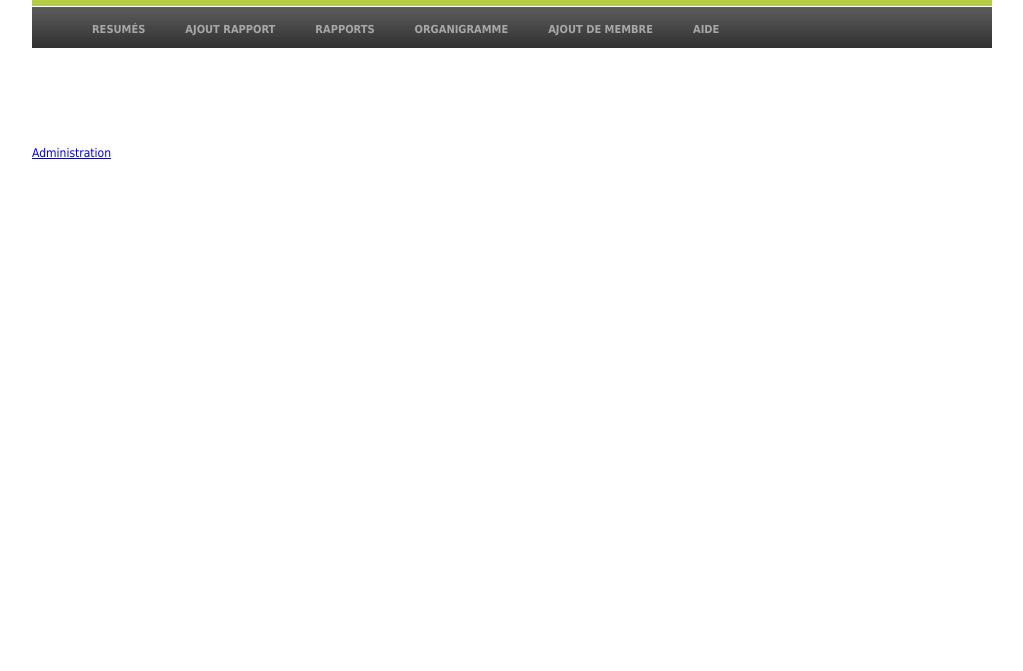
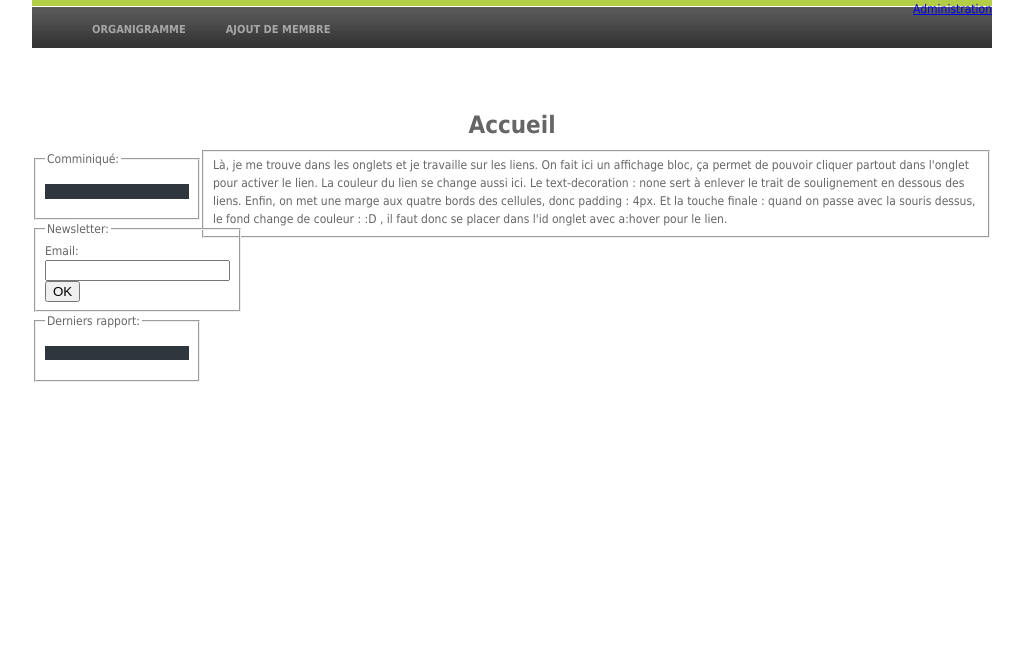
Before and after one commit to yeleman/ancf, a Django app: template anm_site/anm/templates/dashboard.html in a window 1280 px wide. Shown: the top 671 px of the page, without its empty margins (128-1151 px from the left). Run offline with Django 3.2, Linux system fonts and the light colour scheme; the template is opened without the code that fills it: values that come from a table or form of the project are taken from there, others are empty; parts of the project's set-up code (start-up, migrations or seed data) failed here and were passed over.

Commit message:
Amélioration de la accueil

```diff
--- a/anm_site/anm/form.py
+++ b/anm_site/anm/form.py
@@ -26,6 +26,13 @@ class Memberform(forms.ModelForm):
         model = Member
 
 
+class Newsletterform(forms.ModelForm):
+
+    class Meta:
+        model = Newsletter
+        exclude = ['date']
+
+
 class LoginForm(forms.Form):
     username = forms.CharField(max_length=100, label="Nom d'utilisateur")
     password = forms.CharField(max_length=100, label="Mot de passe",\
--- a/anm_site/anm/models.py
+++ b/anm_site/anm/models.py
@@ -36,14 +36,16 @@ class Report(models.Model):
     date = models.DateField(verbose_name=("Fait le"),\
                              default=datetime.datetime.today)
     type_report = models.CharField(max_length=100, verbose_name=("Type"))
+    description = models.CharField(max_length=100, verbose_name=("description"))
     report_pdf = models.FileField(upload_to='report_doc/', \
                                   verbose_name=('Le rapport'), \
                                   null=True)
     author = models.ForeignKey(Member, verbose_name=("Rapporteur"))
 
     def __unicode__(self):
-        return (u'%(author)s %(type)s') % \
-                {'author': self.author, 'type': self.type_report}
+        return (u'%(author)s %(type)s %(description)s') % \
+                {'author': self.author, 'description': self.description, \
+                                                'type': self.type_report}
 
 
 class News(models.Model):
@@ -66,5 +68,5 @@ class Newsletter(models.Model):
     email = models.EmailField(max_length=75, verbose_name=("Email"))
 
     def __unicode__(self):
-        return (u'%(last_name)s %(first_name)s') % \
-                {'last_name': self.last_name, 'first_name': self.first_name}
+        return (u'%(email)s %(date)s') % \
+                {'email': self.email, 'date': self.date}
--- a/anm_site/anm/templates/_menu.html
+++ b/anm_site/anm/templates/_menu.html
@@ -1,10 +1,16 @@
 <div id="menu">
-    <ul>
-        <li ><a {% if category = 'dashboard' %}class="current"{% endif %} href="{% url dashboard %}" > <span>Resumés</span></a></li>
-        <li ><a {% if category = 'add_rapport' %}class="current"{% endif %} href="{% url add_rapport %}" > <span>Ajout rapport</span></a></li>
-        <li ><a {% if category = 'consultation' %}class="current"{% endif %} href="{% url consultation_report %}" ><span>Rapports</span></a></li>
-        <li ><a {% if category = 'modif_organization_chart' %}class="current"{% endif %} href="{% url modif_organization_chart %}" ><span>Organigramme</span></a>
-        <li ><a {% if category = 'add_member' %}class="current"{% endif %} href="{% url add_member %}" ><span>Ajout de membre</span></a>
-        <li ><a {% if category = '' %}class="current"{% endif %} href= "#"><span>Aide</span></a></li>
-    </ul>
+    {% if user %}
+        <ul>
+            <li ><a {% if category = 'modif_organization_chart' %}class="current"{% endif %} href="{% url modif_organization_chart %}" ><span>Organigramme</span></a>
+            <li ><a {% if category = 'add_member' %}class="current"{% endif %} href="{% url add_member %}" ><span>Ajout de membre</span></a>
+        </ul>
+    {% else %}
+        <ul>
+            <li ><a {% if category = 'dashboard' %}class="current"{% endif %} href="{% url dashboard %}" > <span>Accueil</span></a></li>
+            <li ><a {% if category = 'add_rapport' %}class="current"{% endif %} href="{% url add_rapport %}" > <span>Ajout rapport</span></a></li>
+            <li ><a {% if category = 'consultation' %}class="current"{% endif %} href="{% url consultation_report %}" ><span>Rapports</span></a></li>
+            <li ><a {% if category = '' %}class="current"{% endif %} href= "#"><span>Aide</span></a></li>
+        </ul>
+    {% endif %}
+
 </div>
--- a/anm_site/anm/templates/add_member.html
+++ b/anm_site/anm/templates/add_member.html
@@ -3,6 +3,9 @@
 {% block page-id %}add_member{% endblock %}
 {% block content %}
 
+    <div id="bienvenu">
+        <span>{% include "_bienvenu_utilisateur.html" %}</span>
+    </div>
         <h1>Ajout de membre de la Commission Finance</h1>
 
         <form action="" method="post" enctype="multipart/form-data">{% csrf_token %}
--- a/anm_site/anm/templates/add_rapport.html
+++ b/anm_site/anm/templates/add_rapport.html
@@ -19,6 +19,11 @@
                                 <td>{{form.type_report}} {{form.type_report.errors}}</td>
                             </tr>
 
+                            <tr id= "discription">
+                                <td> {{form.description.label}}:</td>
+                                <td>{{form.description}} {{form.description.errors}}</td>
+                            </tr>
+
                             <tr id= "report_pdf">
                                 <td> {{form.report_pdf.label}}:</td>
                                 <td>{{form.report_pdf}} {{form.report_pdf.errors}}</td>
--- a/anm_site/anm/templates/base.html
+++ b/anm_site/anm/templates/base.html
@@ -5,16 +5,14 @@
         <link rel="stylesheet" href="/static/css/menu.css" type="text/css" />
         <link rel="stylesheet" href="/static/css/ancf_style.css" type="text/css" />
         <link rel="stylesheet" href="/static/css/tableau.css" type="text/css" />
+        <div id="login" style="float: right"><a href = '{% url login %}'>Administration</a></div>
     </head>
+        <div >{% include "_menu.html" %}</div>
     <body>
-        <div >{% include "_menu.html" %}</div>
         <div id="{% block page-id %}{% endblock %}">
             {% block content %}
             {% endblock %}
         </div>
-        <div id="footer">
-            <a href = '{% url login %}'>Administration</a>
-        </div>
 
     </body>
 </html>
--- a/anm_site/anm/templates/consultation.html
+++ b/anm_site/anm/templates/consultation.html
@@ -3,7 +3,7 @@
 {% block page-id %}consultation{% endblock %}
 {% block content %}
 
-        <h1>Consultation Rapport</h1>
+        <h1>Rapports</h1>
         <div id="consultation">
             <table>
                 <thead>
--- a/anm_site/anm/templates/dashboard.html
+++ b/anm_site/anm/templates/dashboard.html
@@ -1,6 +1,54 @@
 {% extends "base.html" %}
-{% block title %}Consultation Rapport{% endblock %}
-{% block page-id %}consultation{% endblock %}
+{% block title %}Accueil{% endblock %}
+{% block page-id %}dashboard{% endblock %}
 {% block content %}
-       {{welcome}}
+
+        <div class="post">
+            <h1 class="title">Accueil </h1>
+        </div>
+        <!-- end #content -->
+        <div class="post-nav" id="sidebar">
+            <fieldset ><legend>Comminiqué:</legend>
+                {%if statement%}
+                    <h4>Titre: {{statement.title}}</h4>
+                    <ul>
+                        <li>Le {{statement.date}}</li>
+                    </ul>
+                    <ul>
+                        <li>Message</li><li>{{statement.comment}}</li>
+                    </ul>
+                {% else %}
+                <ul><li> {{message_empty_c}}</li></ul>
+                {% endif %}
+            </fieldset>
+            <fieldset class="module aligned "><legend>Newsletter:</legend>
+                <form action="" method="post">{% csrf_token %}
+                    {{form.email.label}}:{{form.email}}{{form.email.errors}}
+                    <input type='submit' value =  "OK"/>
+                </form>
+            </fieldset>
+            <fieldset class="module aligned "><legend>Derniers rapport:</legend>
+                {%if reports%}
+                    {%for report in reports%}
+                        <ul>
+                            <li><a href="{% url consultation_report %}" >Du {{report.date}}</a></li>
+                        </ul>
+                    {% endfor %}
+                {% else %}
+                    <ul><li> {{message_empty_r}}</li></ul>
+                {% endif %}
+            </fieldset>
+        </div>
+        <div class="entry">
+            <fieldset class="module aligned ">
+
+                Là, je me trouve dans les onglets et je travaille sur les liens.
+                On fait ici un affichage bloc, ça permet de pouvoir cliquer partout dans l'onglet pour activer le lien. La couleur
+                du lien se change aussi ici. Le text-decoration : none sert à enlever le trait de soulignement en dessous des liens. Enfin,
+                on met une marge aux quatre bords des cellules, donc padding : 4px.
+                Et la touche finale : quand on passe avec la souris dessus, le fond change de couleur : :D , il faut donc se placer dans l'id onglet avec a:hover pour le lien.
+            </fieldset>
+        </div>
+
+
 {% endblock %}
--- a/anm_site/media/css/ancf_style.css
+++ b/anm_site/media/css/ancf_style.css
@@ -1,12 +1,18 @@
 /** CSS **/
 
+
+/** commone **/
+h1 {text-align: center;}
 body{
     background:#fff;
     color:#666;
     font:12px/18px Tahoma, Arial, Helvetica, sans-serif;
     -moz-border-radius: 7px 7px 7px 7px; -moz-box-shadow: 1px 1px 16px 2px;
-    margin: 0 auto;width: 960px;}
-
+    margin: 0 auto;width: 960px;height: 56em;}
+li{list-style-type: none;display: inline;}
+fieldset ul {background-color: #30363D; color: #F8F8F8; cursor: pointer;
+            max-width: 30em; -opacity: 0.65; padding: 0.6em; right: 2em;}
+fieldset a {text-decoration: none;color: inactivecaptiontext}
 /** Add member **/
 #add_member {width: 800px; margin: 0pt auto;}
 #add_member h1{width: 740px; margin: 0pt auto;height: 35px; text-decoration: none; text-align: center;}
@@ -24,10 +30,15 @@ body{
 
 /** Add rapport **/
 
-
 #add_rapport #create_envoi_form {width: 800px; margin: 0pt auto;}
 #add_rapport h1{width: 795px; margin: 0pt auto;height: 35px; text-align: center;}
 
 /* consultation*/
 
 #consultation  {width: 800px; margin: 0pt auto;}
+/* Sidebar */
+#sidebar {float: left;left: -3em;width: 170px;top: 205px;}
+
+/* dashboard */
+
+#dashboard input[type="text"]  {width: 141px;}
--- a/anm_site/media/css/menu.css
+++ b/anm_site/media/css/menu.css
@@ -6,7 +6,7 @@ css by fadiga
 
     #menu{
 /*      margin:0 auto;*/
-    height: 144px;
+    height: 100px;
     background:url(images/menu_034_bg.jpg) repeat-x;
     }
         #menu ul{
--- a/anm_site/urls.py
+++ b/anm_site/urls.py
@@ -18,8 +18,8 @@ urlpatterns = patterns('',
                                     name="login"),
     url(r"^logout$", "anm.views.logout", \
                                     name="logout"),
-    url(r'^administration$', "anm.views.administration",  \
-                                    name="administration"),
+    url(r'^administration$', "anm.views.login",  \
+                                    name="login"),
     url(r'^dashboard$', "anm.views.dashboard", \
                                     name="dashboard"),
     url(r'^modif_organization_chart$', "anm.views.modif_organization_chart", \
```
Also changed, not shown: anm_site/anm/templates/administration.html (deleted, +0 -9 lines), anm_site/anm/templates/modif_organization_chart.html (+32 -6 lines), anm_site/anm/views.py (+67 -51 lines).
